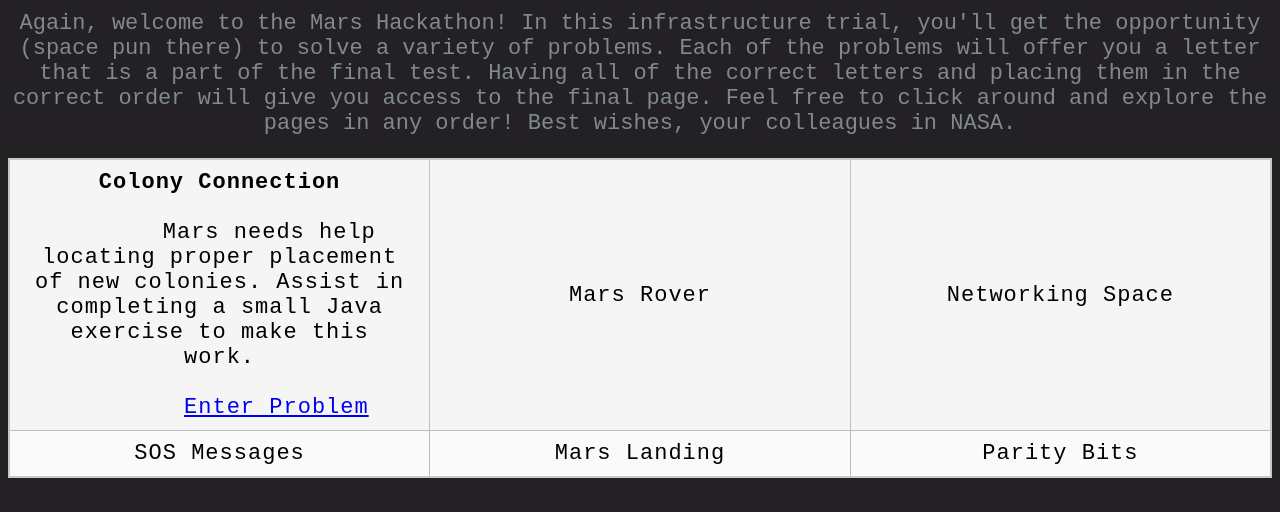
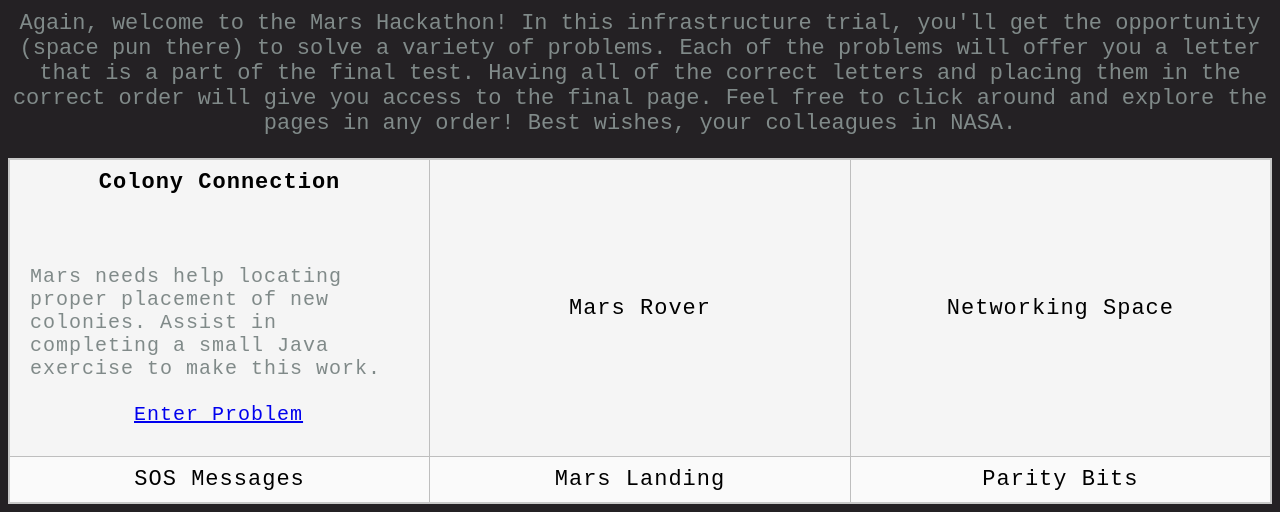
Before and after one commit to grexcode/marshackathon, a plain HTML site: page index.html in a window 1280 px wide. Shown: the part 381-893 px from the top of the page. Before the commit the page ends 867 px from the top, so only its background shows below. Drawn offline with Linux system fonts and the light colour scheme.

Commit message:
Update index.html

```diff
--- a/index.html
+++ b/index.html
@@ -70,6 +70,11 @@ caption {
   margin-left: auto;
   margin-right: auto;
 }
+
+ .w {
+  font-size: 20px;
+ text-align: left;
+ }
  </style>
 </head>
 <body>
@@ -80,8 +85,8 @@ caption {
      <table class="center">
       <tr>
        <td><b>Colony Connection</b><br>
-       Mars needs help locating proper placement of new colonies. Assist in completing a small Java exercise to make this work.<br>
-        <a href="/colonyconnection.html">Enter Problem</a></td>
+       <p class="w">Mars needs help locating proper placement of new colonies. Assist in completing a small Java exercise to make this work.<br>
+        <a href="/colonyconnection.html">Enter Problem</a></p></td>
         <td>Mars Rover</td>
         <td>Networking Space</td>
       </tr>
```
